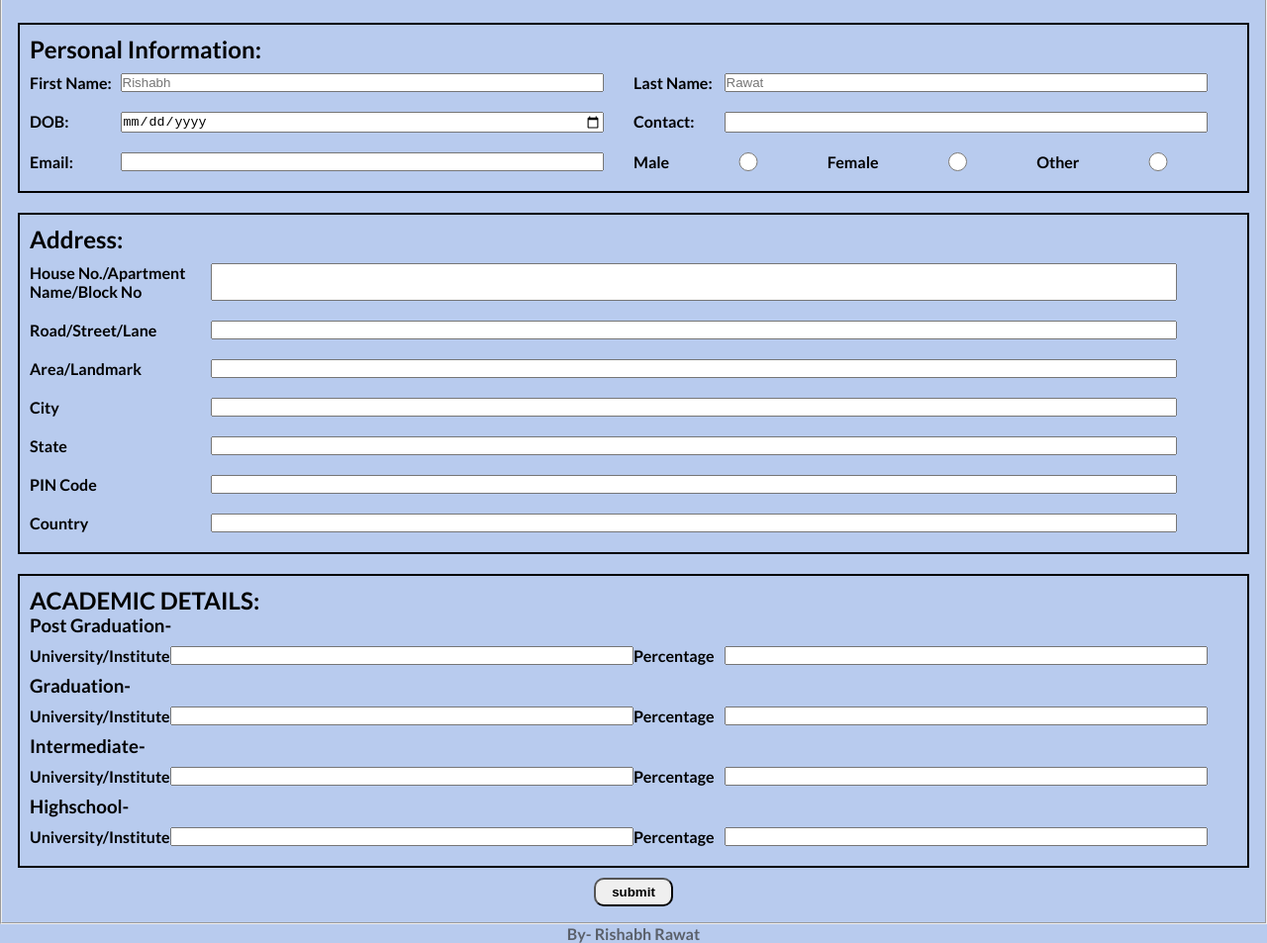
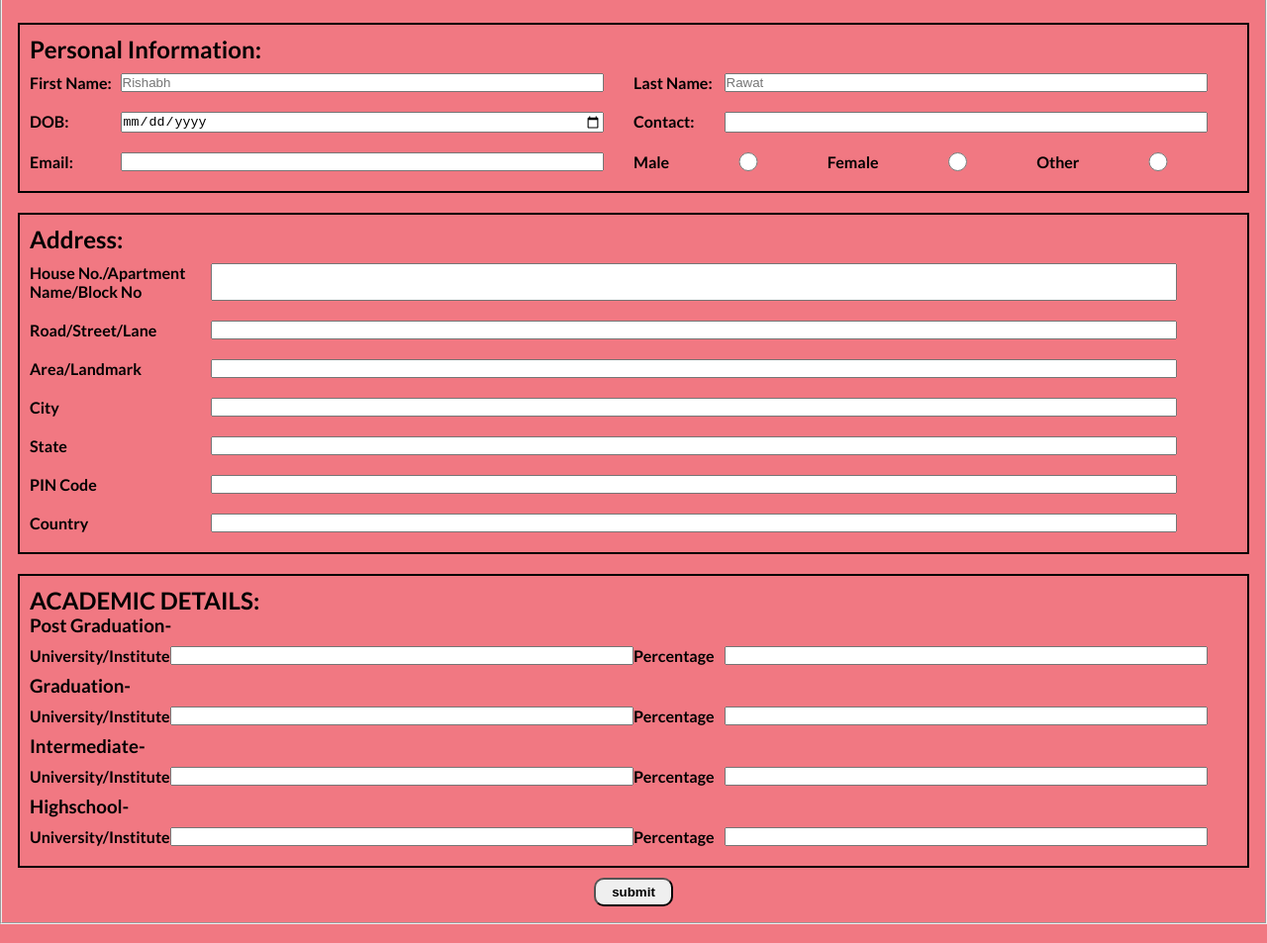
Before and after one commit to dev-RishabhRawat/Form-With-All-Validations, a plain HTML site: page index.html in a window 1280 px wide. Shown: the part 72-1025 px from the top of the page at 99% size. Drawn offline with Linux system fonts and the light colour scheme.

Commit message:
foFotter Removed

```diff
--- a/index.html
+++ b/index.html
@@ -13,7 +13,7 @@
             box-sizing: border-box;
         }
         body{
-            background-color: rgb(184, 203, 238);
+            background-color: rgb(241, 120, 130);
             font-family: 'Lato', sans-serif;
         }
         header {
@@ -84,10 +84,7 @@
           outline: none;
           font-weight: bold;
       }
-      footer{
-          color: #333333;
-          opacity: 0.7;
-      }
+
     @media  (max-width: 767px) {
         header{
             width: 500px;
@@ -250,9 +247,7 @@
             </form>
         </fieldset>
     </div>
-    <footer>
-        <h4 align="center">By- Rishabh Rawat</h4>
-    </footer>
+
 </body>
 
 </html>
```
